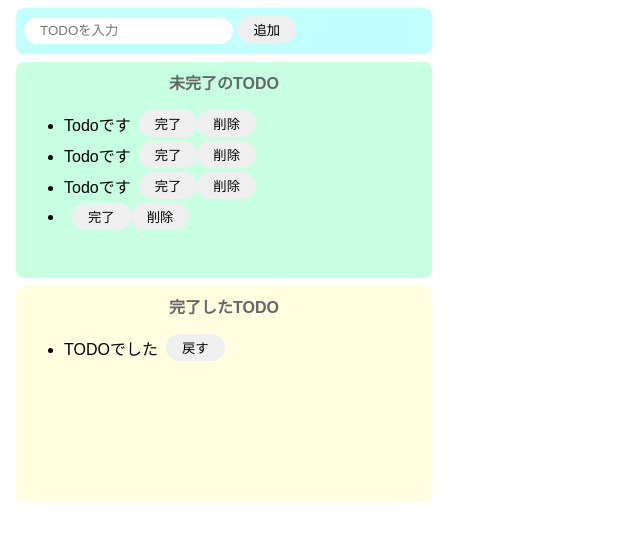
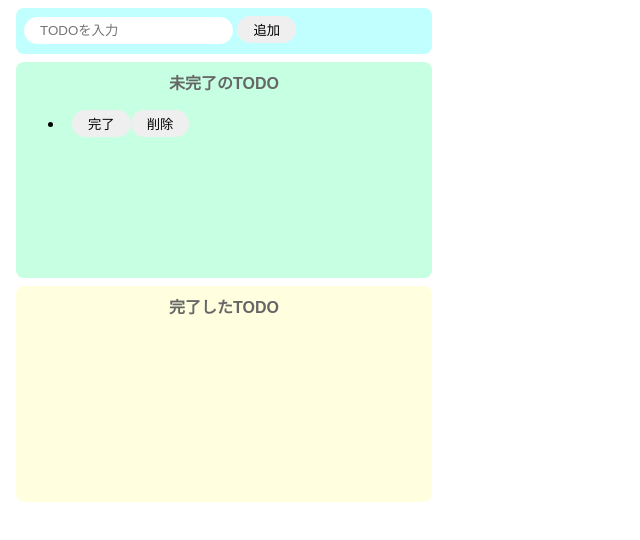
Before and after one commit to h-kog/codeSandbox-test, a website built with Parcel: page index.html in a window 1280 px wide. Both pictures are taken after a click on the button "追加". Shown: the whole page, without its empty margins (0-640 px from the left). Built offline with nearby package versions, Linux system fonts and the light colour scheme.

Commit message:
TODOアプリ完成 -JavaScript

```diff
--- a/index.html
+++ b/index.html
@@ -3,6 +3,7 @@
   <head>
     <title>ToDoリスト</title>
     <meta charset="UTF-8" />
+    <link rel="stylesheet" href="src/styles.css" />
   </head>
 
   <body>
@@ -10,35 +11,15 @@
       <input id="add-text" placeholder="TODOを入力" />
       <button id="add-button">追加</button>
     </div>
-    <div class="incomplate-area">
+    <div class="incomplete-area">
       <p class="title">未完了のTODO</p>
-      <ul id="incomplete-list">
-        <div class="list-row">
-          <li>Todoです</li>
-          <button>完了</button>
-          <button>削除</button>
-        </div>
-        <div class="list-row">
-          <li>Todoです</li>
-          <button>完了</button>
-          <button>削除</button>
-        </div>
-        <div class="list-row">
-          <li>Todoです</li>
-          <button>完了</button>
-          <button>削除</button>
-        </div>
-      </ul>
+      <ul id="incomplete-list"></ul>
     </div>
     <div class="complete-area">
       <p class="title">完了したTODO</p>
-      <ul id="complete-list">
-        <div class="list-row">
-          <li>TODOでした</li>
-          <button>戻す</button>
-        </div>
-      </ul>
+      <ul id="complete-list"></ul>
     </div>
+
     <script src="src/index.js"></script>
   </body>
 </html>
--- a/src/index.js
+++ b/src/index.js
@@ -1,50 +1,72 @@
-import "./styles.css";
-
 const onClickAdd = () => {
   // テキストボックスの値を取得し、初期化する
   const inputText = document.getElementById("add-text").value;
   document.getElementById("add-text").value = "";
 
+  createIncompleteList(inputText);
+};
+
+// 未完了リストから指定の要素を削除
+const deleteFromIncompleteList = (target) => {
+  document.getElementById("incomplete-list").removeChild(target);
+};
+
+// 未完了リストに追加する関数
+const createIncompleteList = (text) => {
   // divタグを生成
   const div = document.createElement("div");
   div.className = "list-row";
 
   // liタグを生成
   const li = document.createElement("li");
-  li.innerText = inputText;
+  li.innerText = text;
 
-  // button（完了）タグを生成
+  // button(完了)タグを生成
   const completeButton = document.createElement("button");
   completeButton.innerText = "完了";
   completeButton.addEventListener("click", () => {
-    // 押された完了ボタンの親タグ（div）を未完了リストから削除
+    // 押下された完了ボタンの親タグを未完了リストから丸ごと削除
     deleteFromIncompleteList(completeButton.parentNode);
 
     // 完了リストに追加する要素
     const addTarget = completeButton.parentNode;
+
     // TODO内容テキストを取得
     const text = addTarget.firstElementChild.innerText;
+
     // div以下を初期化
     addTarget.textContent = null;
 
     // liタグを生成
     const li = document.createElement("li");
     li.innerText = text;
-    // buttonタグ生成
+
+    // buttonタグを生成
     const backButton = document.createElement("button");
     backButton.innerText = "戻す";
+    backButton.addEventListener("click", () => {
+      // 押下された戻るボタンの親タグを完了リストから丸ごと削除
+      const deleteTarget = backButton.parentNode;
+      document.getElementById("complete-list").removeChild(deleteTarget);
+
+      // テキストを取得
+      const text = backButton.parentNode.firstChild.innerText;
+      createIncompleteList(text);
+    });
+
     // divタグの子要素に各要素を設定
     addTarget.appendChild(li);
     addTarget.appendChild(backButton);
+
     // 完了リストに追加
     document.getElementById("complete-list").appendChild(addTarget);
   });
 
-  // button（削除）タグを生成
+  // button(削除)タグを生成
   const deleteButton = document.createElement("button");
   deleteButton.innerText = "削除";
   deleteButton.addEventListener("click", () => {
-    // 押された削除ボタンの親タグ（div）を未完了リストから削除
+    // 押下された削除ボタンの親タグを未完了リストから丸ごと削除
     deleteFromIncompleteList(deleteButton.parentNode);
   });
 
@@ -57,9 +79,4 @@ const onClickAdd = () => {
   document.getElementById("incomplete-list").appendChild(div);
 };
 
-// 未完了リストから指定の要素を削除
-const deleteFromIncompleteList = (Target) => {
-  document.getElementById("incomplete-list").removeChild(Target);
-};
-
 document.getElementById("add-button").addEventListener("click", onClickAdd);
--- a/src/styles.css
+++ b/src/styles.css
@@ -16,7 +16,7 @@ button {
 }
 
 button:hover {
-  background-color: #ebb1d5;
+  background-color: #e9c3e2;
   color: #fff;
   cursor: pointer;
 }
@@ -34,7 +34,7 @@ li {
   border-radius: 8px;
 }
 
-.incomplate-area {
+.incomplete-area {
   background-color: #c6ffe2;
   width: 400px;
   min-height: 200px;
```
